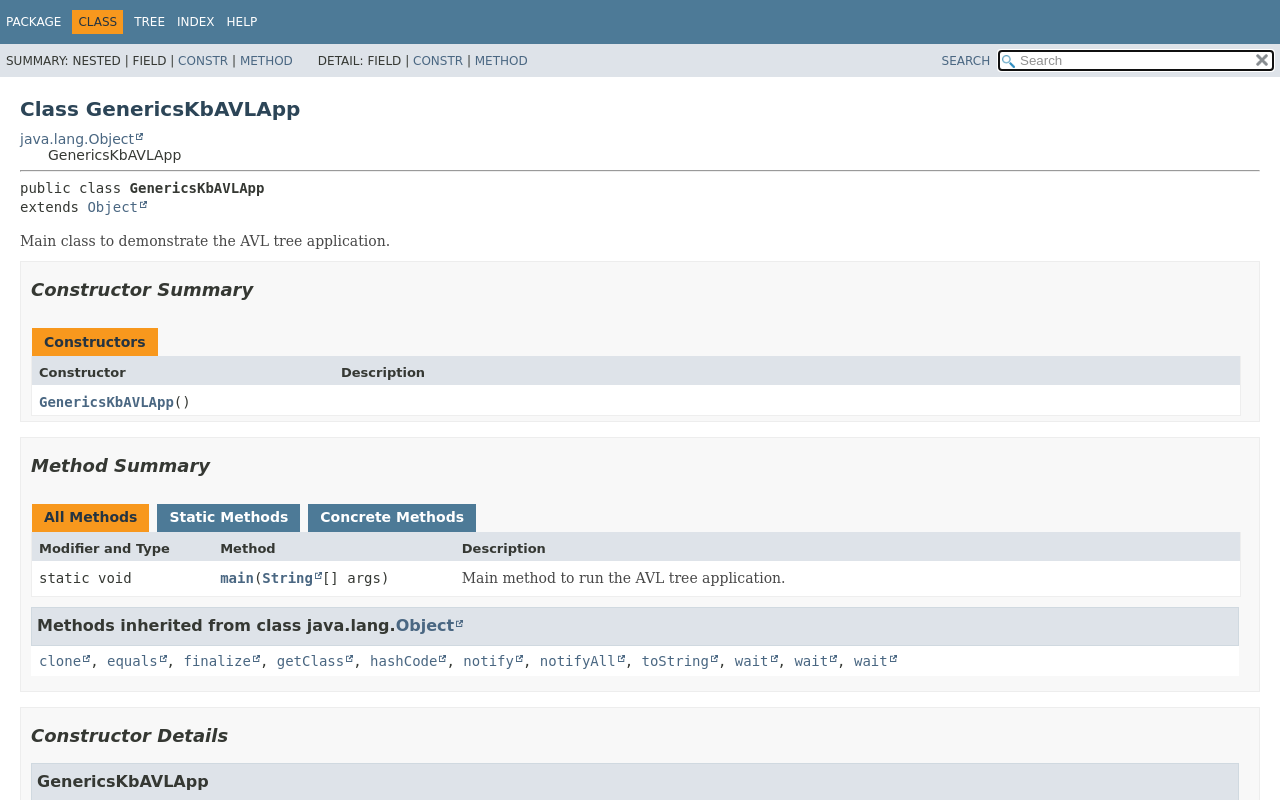
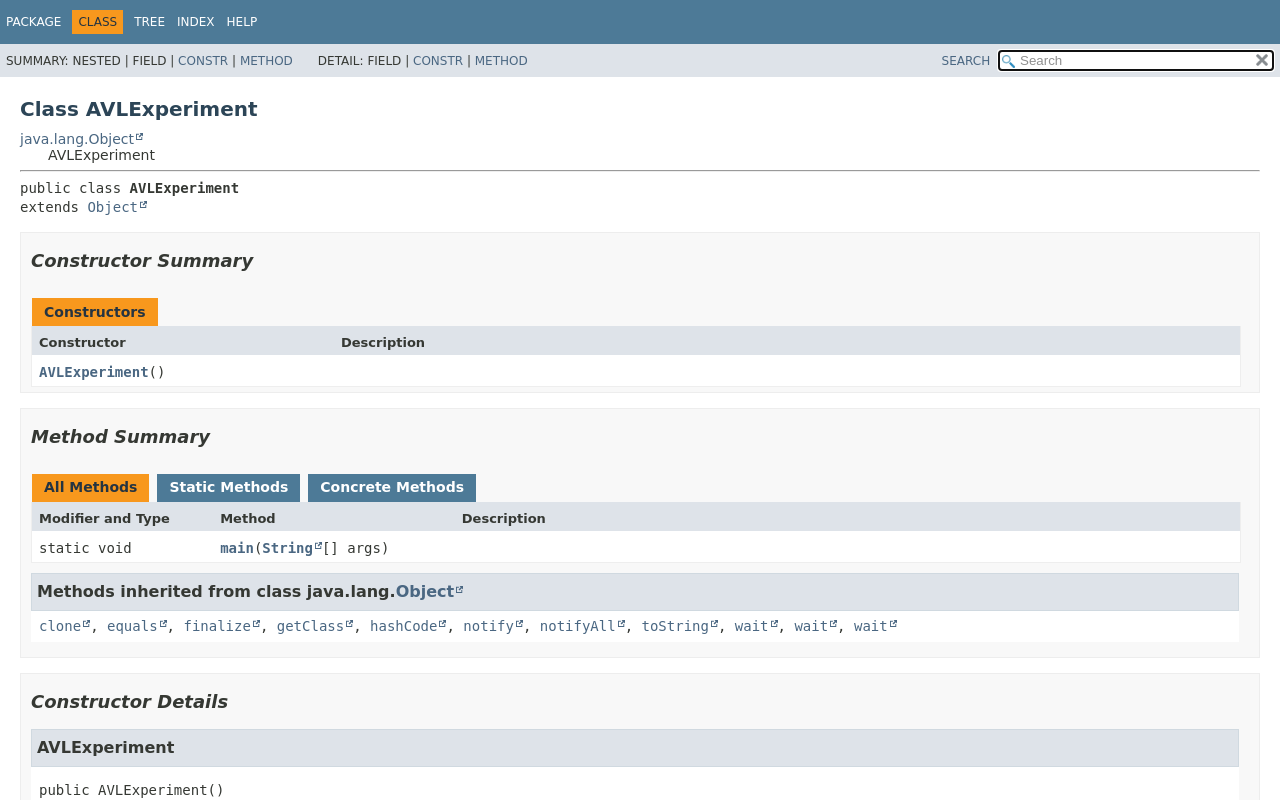
Before and after one commit to DemXcius/CSC2001F, a plain HTML site: page Assignment 2/doc/AVLExperiment.html in a window 1280 px wide. Drawn offline with Linux system fonts and the light colour scheme; a web font is replaced by a local one.

Commit message:
updated Javdocs

```diff
--- a/Assignment 2/doc/GenericsKbAVLApp.html
+++ b/Assignment 2/doc/AVLExperiment.html
@@ -1,12 +1,12 @@
 <!DOCTYPE HTML>
 <html lang="en">
 <head>
-<!-- Generated by javadoc (19) on Wed Mar 13 11:47:36 SAST 2024 -->
-<title>GenericsKbAVLApp</title>
+<!-- Generated by javadoc (19) on Tue Mar 19 13:40:02 SAST 2024 -->
+<title>AVLExperiment</title>
 <meta name="viewport" content="width=device-width, initial-scale=1">
 <meta http-equiv="Content-Type" content="text/html; charset=utf-8">
-<meta name="dc.created" content="2024-03-13">
-<meta name="description" content="declaration: class: GenericsKbAVLApp">
+<meta name="dc.created" content="2024-03-19">
+<meta name="description" content="declaration: class: AVLExperiment">
 <meta name="generator" content="javadoc/ClassWriterImpl">
 <link rel="stylesheet" type="text/css" href="stylesheet.css" title="Style">
 <link rel="stylesheet" type="text/css" href="script-dir/jquery-ui.min.css" title="Style">
@@ -82,16 +82,15 @@ loadScripts(document, 'script');</script>
 <main role="main">
 <!-- ======== START OF CLASS DATA ======== -->
 <div class="header">
-<h1 title="Class GenericsKbAVLApp" class="title">Class GenericsKbAVLApp</h1>
+<h1 title="Class AVLExperiment" class="title">Class AVLExperiment</h1>
 </div>
 <div class="inheritance" title="Inheritance Tree"><a href="https://docs.oracle.com/en/java/javase/19/docs/api/java.base/java/lang/Object.html" title="class or interface in java.lang" class="external-link">java.lang.Object</a>
-<div class="inheritance">GenericsKbAVLApp</div>
+<div class="inheritance">AVLExperiment</div>
 </div>
 <section class="class-description" id="class-description">
 <hr>
-<div class="type-signature"><span class="modifiers">public class </span><span class="element-name type-name-label">GenericsKbAVLApp</span>
+<div class="type-signature"><span class="modifiers">public class </span><span class="element-name type-name-label">AVLExperiment</span>
 <span class="extends-implements">extends <a href="https://docs.oracle.com/en/java/javase/19/docs/api/java.base/java/lang/Object.html" title="class or interface in java.lang" class="external-link">Object</a></span></div>
-<div class="block">Main class to demonstrate the AVL tree application.</div>
 </section>
 <section class="summary">
 <ul class="summary-list">
@@ -103,7 +102,7 @@ loadScripts(document, 'script');</script>
 <div class="summary-table two-column-summary">
 <div class="table-header col-first">Constructor</div>
 <div class="table-header col-last">Description</div>
-<div class="col-constructor-name even-row-color"><code><a href="#%3Cinit%3E()" class="member-name-link">GenericsKbAVLApp</a>()</code></div>
+<div class="col-constructor-name even-row-color"><code><a href="#%3Cinit%3E()" class="member-name-link">AVLExperiment</a>()</code></div>
 <div class="col-last even-row-color">&nbsp;</div>
 </div>
 </section>
@@ -121,9 +120,7 @@ loadScripts(document, 'script');</script>
 <div class="table-header col-last">Description</div>
 <div class="col-first even-row-color method-summary-table method-summary-table-tab1 method-summary-table-tab4"><code>static void</code></div>
 <div class="col-second even-row-color method-summary-table method-summary-table-tab1 method-summary-table-tab4"><code><a href="#main(java.lang.String%5B%5D)" class="member-name-link">main</a><wbr>(<a href="https://docs.oracle.com/en/java/javase/19/docs/api/java.base/java/lang/String.html" title="class or interface in java.lang" class="external-link">String</a>[]&nbsp;args)</code></div>
-<div class="col-last even-row-color method-summary-table method-summary-table-tab1 method-summary-table-tab4">
-<div class="block">Main method to run the AVL tree application.</div>
-</div>
+<div class="col-last even-row-color method-summary-table method-summary-table-tab1 method-summary-table-tab4">&nbsp;</div>
 </div>
 </div>
 </div>
@@ -143,8 +140,8 @@ loadScripts(document, 'script');</script>
 <ul class="member-list">
 <li>
 <section class="detail" id="&lt;init&gt;()">
-<h3>GenericsKbAVLApp</h3>
-<div class="member-signature"><span class="modifiers">public</span>&nbsp;<span class="element-name">GenericsKbAVLApp</span>()</div>
+<h3>AVLExperiment</h3>
+<div class="member-signature"><span class="modifiers">public</span>&nbsp;<span class="element-name">AVLExperiment</span>()</div>
 </section>
 </li>
 </ul>
@@ -159,11 +156,6 @@ loadScripts(document, 'script');</script>
 <section class="detail" id="main(java.lang.String[])">
 <h3>main</h3>
 <div class="member-signature"><span class="modifiers">public static</span>&nbsp;<span class="return-type">void</span>&nbsp;<span class="element-name">main</span><wbr><span class="parameters">(<a href="https://docs.oracle.com/en/java/javase/19/docs/api/java.base/java/lang/String.html" title="class or interface in java.lang" class="external-link">String</a>[]&nbsp;args)</span></div>
-<div class="block">Main method to run the AVL tree application.</div>
-<dl class="notes">
-<dt>Parameters:</dt>
-<dd><code>args</code> - The command line arguments.</dd>
-</dl>
 </section>
 </li>
 </ul>
--- a/Assignment 2/doc/member-search-index.js
+++ b/Assignment 2/doc/member-search-index.js
@@ -1 +1 @@
-memberSearchIndex = [{"p":"<Unnamed>","c":"GenericsKbAVLApp","l":"GenericsKbAVLApp()","u":"%3Cinit%3E()"},{"p":"<Unnamed>","c":"GenericsKbAVLApp","l":"main(String[])","u":"main(java.lang.String[])"}];updateSearchResults();
+memberSearchIndex = [{"p":"<Unnamed>","c":"AVLExperiment","l":"AVLExperiment()","u":"%3Cinit%3E()"},{"p":"<Unnamed>","c":"GenericsKbAVLApp","l":"GenericsKbAVLApp()","u":"%3Cinit%3E()"},{"p":"<Unnamed>","c":"AVLExperiment","l":"main(String[])","u":"main(java.lang.String[])"},{"p":"<Unnamed>","c":"GenericsKbAVLApp","l":"main(String[])","u":"main(java.lang.String[])"}];updateSearchResults();
--- a/Assignment 2/doc/type-search-index.js
+++ b/Assignment 2/doc/type-search-index.js
@@ -1 +1 @@
-typeSearchIndex = [{"l":"All Classes and Interfaces","u":"allclasses-index.html"},{"p":"<Unnamed>","l":"GenericsKbAVLApp"}];updateSearchResults();
+typeSearchIndex = [{"l":"All Classes and Interfaces","u":"allclasses-index.html"},{"p":"<Unnamed>","l":"AVLExperiment"},{"p":"<Unnamed>","l":"GenericsKbAVLApp"}];updateSearchResults();
```
Also changed, not shown: Assignment 2/doc/allclasses-index.html (+6 -4 lines), Assignment 2/doc/allpackages-index.html (+2 -2 lines), Assignment 2/doc/help-doc.html (+2 -2 lines), Assignment 2/doc/index-all.html (+13 -4 lines), Assignment 2/doc/index.html (+2 -2 lines), Assignment 2/doc/overview-tree.html (+3 -2 lines), Assignment 2/doc/package-summary.html (+6 -4 lines), Assignment 2/doc/package-tree.html (+3 -2 lines), Assignment 2/doc/search.html (+2 -2 lines), 3 other files.
